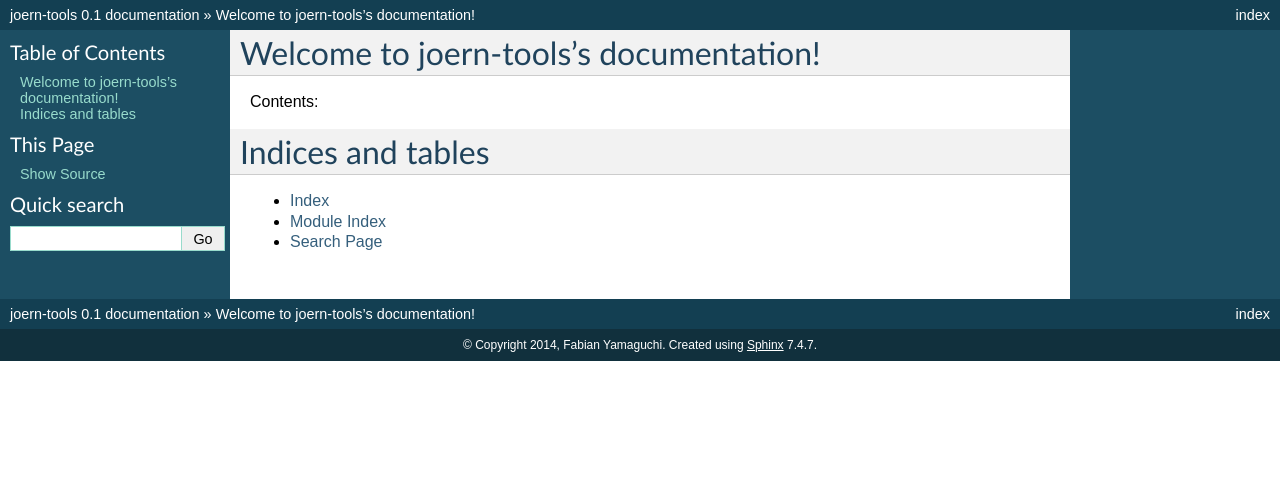
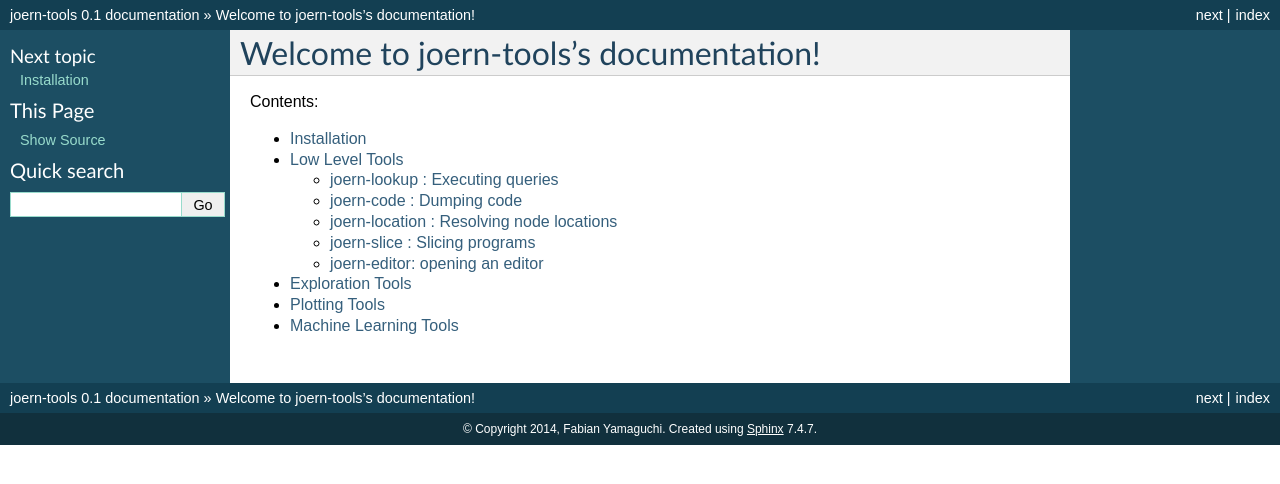
Before and after one commit to octopus-platform/joern-tools, a Sphinx documentation site: the page built from docs/source/index.rst, in a window 1280 px wide. Shown: the top 484 px of the page. Built offline with Sphinx 7.4.7, drawn with Linux system fonts in a browser that asks for light colours.

Commit message:
Sections and stub files for documentation.

```diff
--- /dev/null
+++ b/docs/source/explorationTools.rst
@@ -0,0 +1,2 @@
+Exploration Tools
+=================
--- a/docs/source/index.rst
+++ b/docs/source/index.rst
@@ -9,13 +9,10 @@
 Contents:
 
 .. toctree::
-   :maxdepth: 2
+	:maxdepth: 2
 
-
-
-Indices and tables
-==================
-
-* :ref:`genindex`
-* :ref:`modindex`
-* :ref:`search`
+	installation
+	lowLevelTools
+	explorationTools
+	plottingTools
+	mlTools
--- /dev/null
+++ b/docs/source/installation.rst
@@ -0,0 +1,2 @@
+Installation
+=============
--- /dev/null
+++ b/docs/source/lowLevelTools.rst
@@ -0,0 +1,21 @@
+Low Level Tools
+===============
+
+The followin *low-level* tools can be useful to perform basic code
+analysis on the shell. They are particularly useful to prototype ideas
+of analysis runs you want to perform.
+
+joern-lookup : Executing queries
+-------------------------------
+
+joern-code : Dumping code
+--------------------------
+
+joern-location : Resolving node locations
+-----------------------------------------
+
+joern-slice : Slicing programs
+-------------------------------
+
+joern-editor: opening an editor
+--------------------------------
--- /dev/null
+++ b/docs/source/mlTools.rst
@@ -0,0 +1,2 @@
+Machine Learning Tools
+=======================
--- /dev/null
+++ b/docs/source/plottingTools.rst
@@ -0,0 +1,2 @@
+Plotting Tools
+===============
```
Also changed, not shown: 2 other files.
